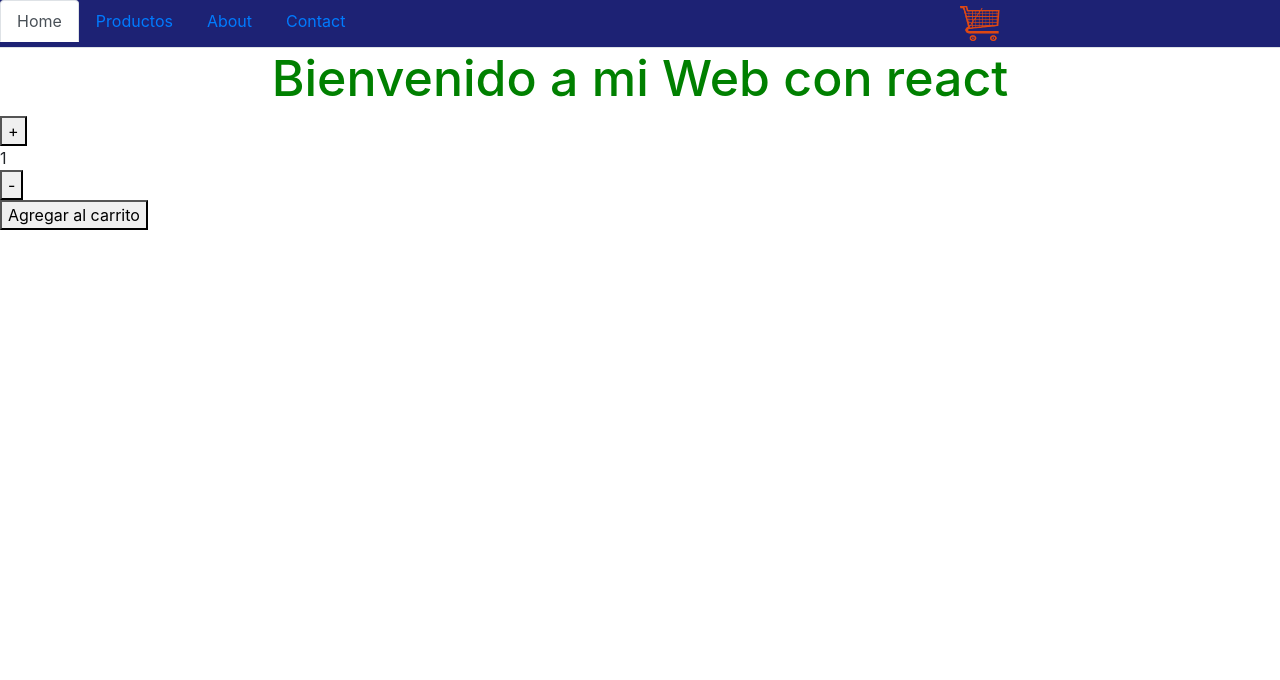
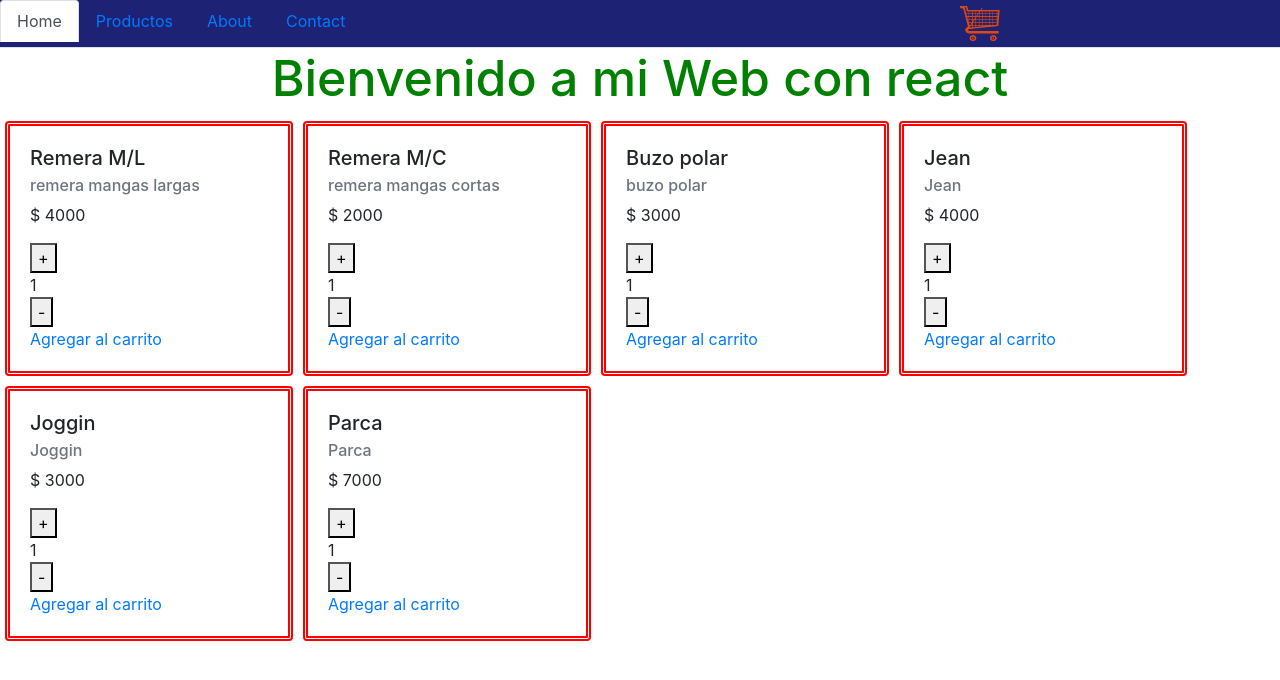
Before and after one commit to maxibarra/React-ProyectoFinal, a React (Create React App) app: page / in a window 1280 px wide. Shown: the top 680 px of the page. Built offline with nearby package versions, Linux system fonts and the light colour scheme.

Commit message:
agregado Item e ItemList

```diff
--- a/src/App.js
+++ b/src/App.js
@@ -2,7 +2,6 @@ import NavBar from './components/NavBar';
 import 'bootstrap/dist/css/bootstrap.min.css';
 import ItemListConteiner from './components/ItemListConteiner'
 import ItemCount from './components/ItemCount'
-
 
 
 function App(){
@@ -10,7 +9,6 @@ function App(){
     <div className="App">
       <NavBar/>
       <ItemListConteiner greeting="Bienvenido a mi Web con react"/>
-      <ItemCount/>
     </div>
   );
 }
--- a/src/components/CartWidget.js
+++ b/src/components/CartWidget.js
@@ -3,7 +3,7 @@ import image from '../assets/shop-cart.png'
 import './CartWidget.css';
 
 
-function CartWidget(props) {
+function CartWidget() {
         return (
             <div className="shop-cart">
                 <a href="#"><img src={image} alt=""/></a>
--- /dev/null
+++ b/src/components/Item.js
@@ -0,0 +1,44 @@
+import React from 'react';
+
+
+const Items =[
+    {
+       nombre: "Remera M/L",
+       descripcion:"remera mangas largas",
+        precio: 4000,
+        id:1
+    },
+    {
+        nombre:" Remera M/C ",
+        descripcion:"remera mangas cortas",
+        precio: 2000,
+        id:2
+    },
+    {
+        nombre:"Buzo polar",
+        descripcion:"buzo polar",
+        precio: 3000,
+        id:3
+    },
+    {
+        nombre:"Jean",
+        descripcion:"Jean",
+        precio: 4000,
+        id:4
+    },
+    {
+        nombre:"Joggin",
+        descripcion:"Joggin",
+        precio: 3000,
+        id:5
+    },
+    {
+        nombre:"Parca",
+        descripcion:"Parca",
+        precio: 7000,
+        id:6
+    }
+];
+
+
+export default Items;
--- a/src/components/ItemCount.js
+++ b/src/components/ItemCount.js
@@ -1,18 +1,24 @@
 import React,{useState} from 'react'
 
-
+const Min = 1;
+const Max = 20;
 const ItemCount = () => {
 
-    const [initial, setClicks] = useState(1);
+    const [count, setCount] = useState(Min);
 
      function aumentarCount(){
-         initial <= 19 ?
-         setClicks(initial+1): console.log("No hay mas stock disponible");
+        let valor = count + 1;
+        if(valor <= Max){
+            setCount(count + 1);
+        }
+
      };
 
     function disminuirCount(){
-        initial > 1 ?
-        setClicks(initial-1): console.log("No puede ser menor a 1");
+        let valor = count - 1;
+        if(valor >= Min){
+            setCount(count - 1);
+        }
     };
 
 
@@ -20,9 +26,9 @@ const ItemCount = () => {
     return(
         <div>
             <button onClick={aumentarCount} > + </button>
-            <div>{initial}</div>
+            <div>{count}</div>
             <button onClick={disminuirCount}> - </button> <br></br>
-            <button>Agregar al carrito</button>
+
         </div>
     )
 }
--- /dev/null
+++ b/src/components/ItemList.js
@@ -0,0 +1,31 @@
+import React from 'react';
+import Card from 'react-bootstrap/Card';
+import ItemCount from './ItemCount';
+import Items from './Item';
+
+<Items/>
+
+function ItemList(){
+return(
+    <div>
+        {
+            Items.map((Item,index)=>{return <Card style={{ width: '18rem',display:'inline-block',margin:'5px',border:'5px double red'}}>
+            <Card.Body>
+              <Card.Title id={index}>{Item.nombre}</Card.Title>
+              <Card.Subtitle className="mb-2 text-muted">{Item.descripcion}</Card.Subtitle>
+              <Card.Text>
+                $ {Item.precio}
+              </Card.Text>
+              <ItemCount/>
+              <Card.Link href="#">Agregar al carrito</Card.Link>
+
+            </Card.Body>
+          </Card>})
+        }
+    </div>
+)
+
+}
+
+
+export default ItemList;
--- a/src/components/ItemListConteiner.js
+++ b/src/components/ItemListConteiner.js
@@ -1,10 +1,13 @@
-import React from 'react'
-import './ItemListConteiner.css'
+import React from 'react';
+import './ItemListConteiner.css';
+import ItemList from './ItemList';
+
 
 function ItemListConteiner(props){
     return(
         <div className="ItemConteiner">
             <h3>{props.greeting}</h3>
+            <ItemList/>
         </div>
     )
 }
```
